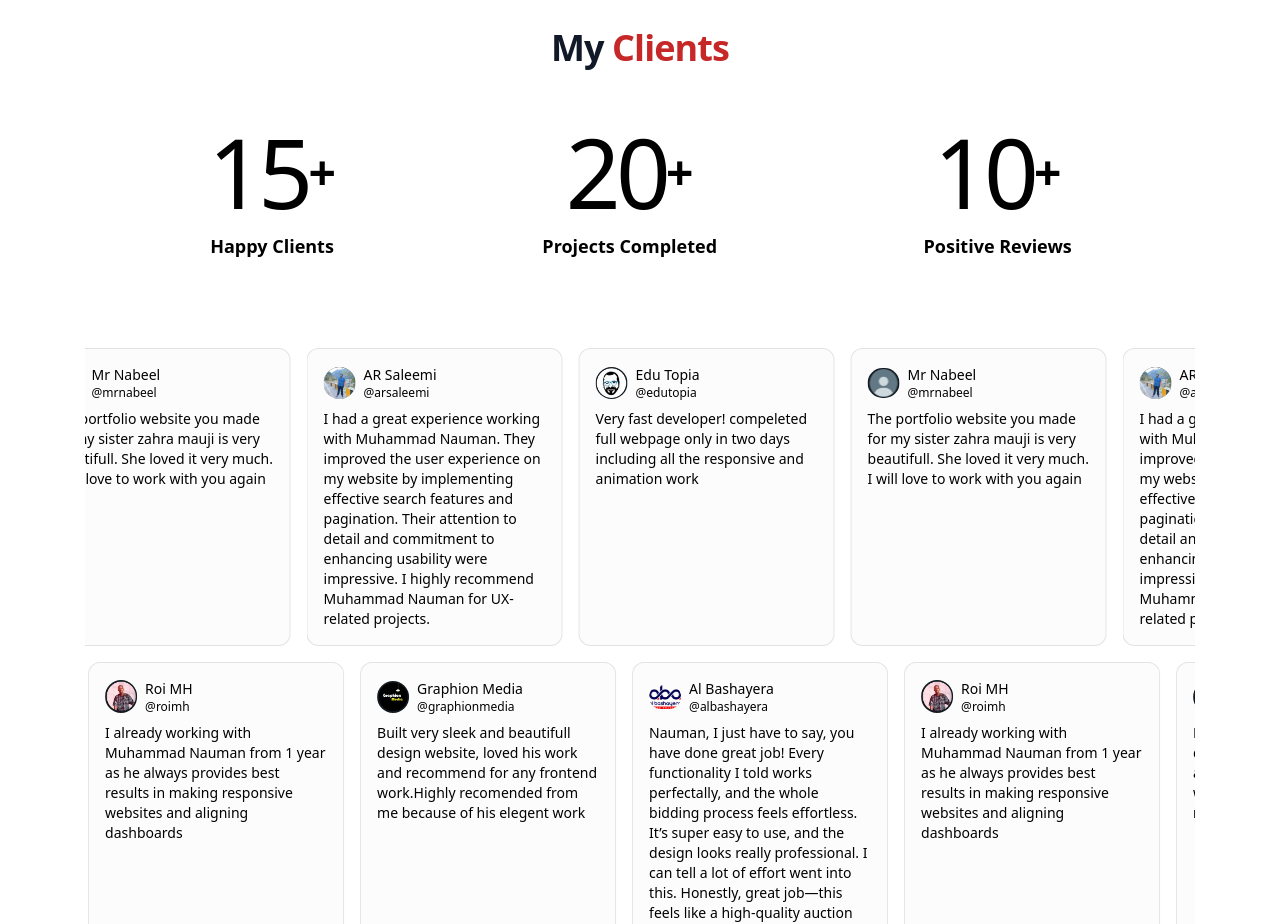
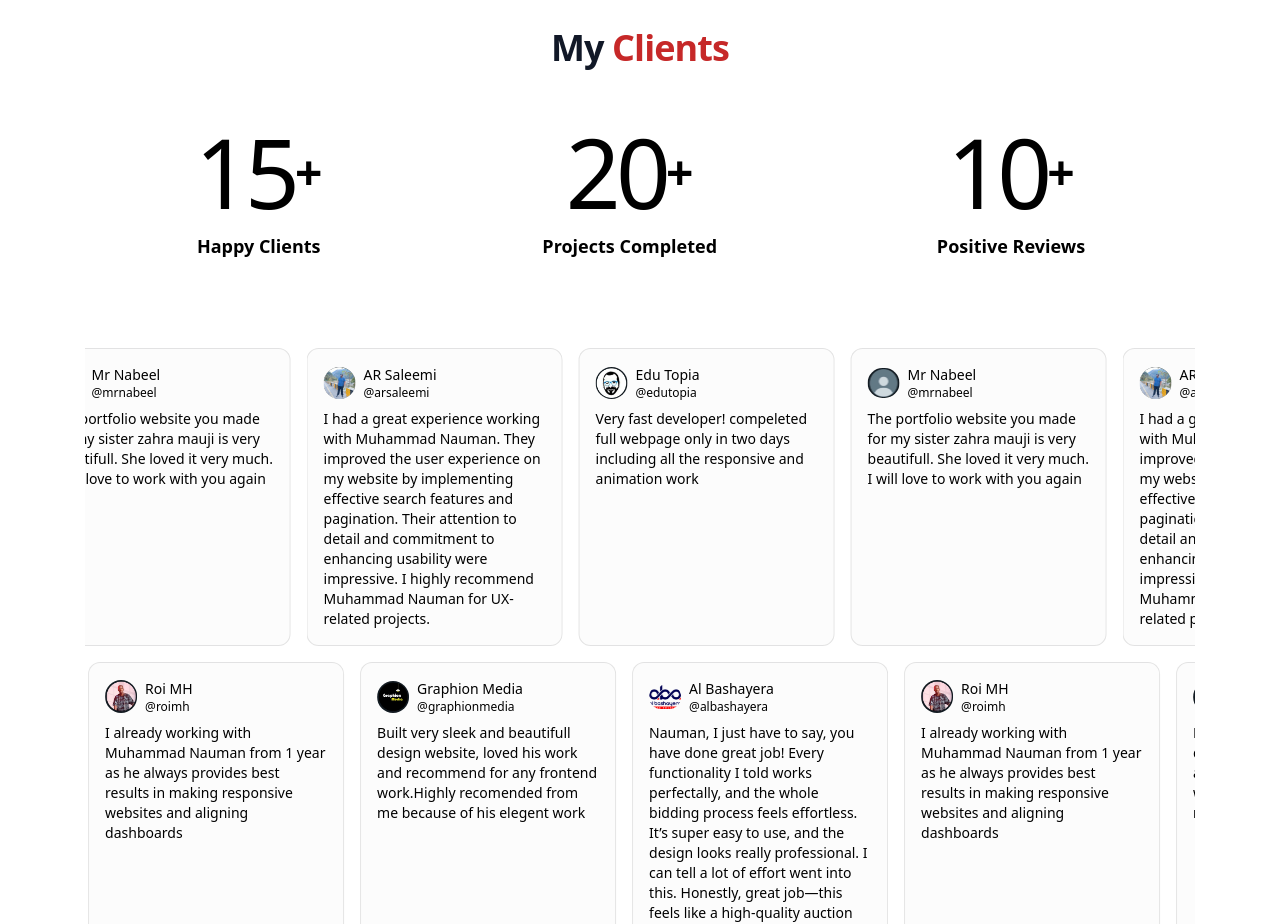
Before and after one commit to nauman331/Latest-Portfolio, a React (Vite) app: page / in a window 1280 px wide. Shown: the part 3220-4144 px from the top of the page. Built offline with nearby package versions, Linux system fonts and the light colour scheme.

Commit message:
little gap

```diff
--- a/src/screens/testinomials.tsx
+++ b/src/screens/testinomials.tsx
@@ -55,7 +55,7 @@ const Testinomials = () => {
         My <span className="text-[#C62828]">Clients</span>
       </motion.h2>
 
-      <div className="flex w-full items-center justify-around flex-wrap mb-20 px-5">
+      <div className="flex w-full items-center justify-around flex-wrap gap-10 mb-20 px-5">
         {[
           { label: "Happy Clients", value: 15 },
           { label: "Projects Completed", value: 20 },
```
